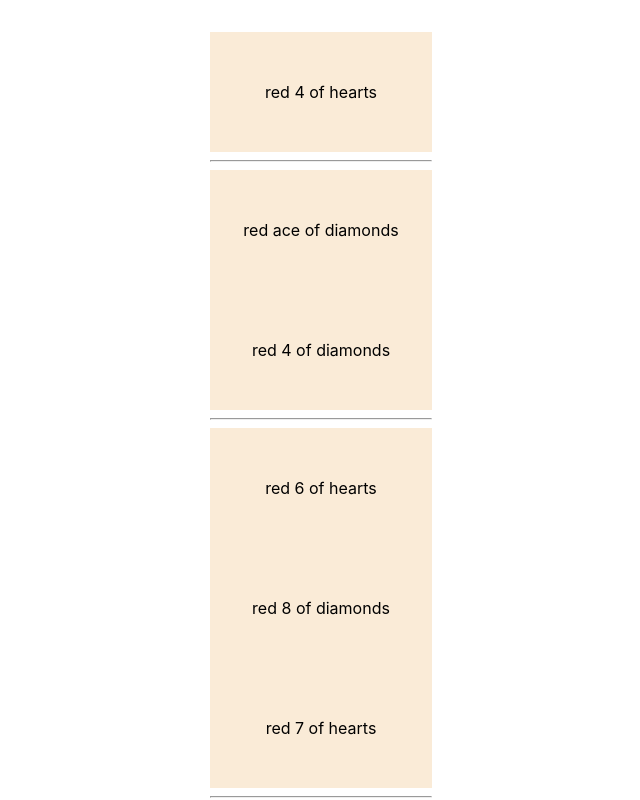
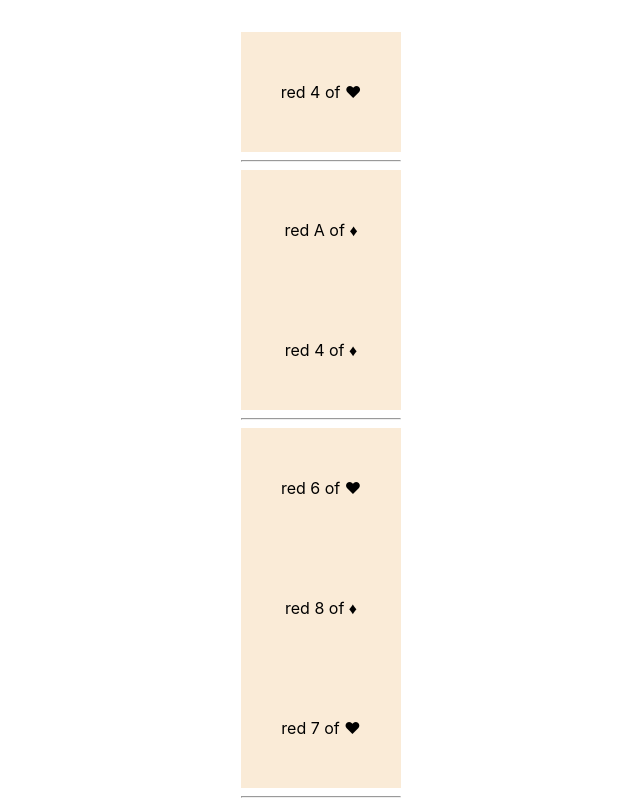
Before and after one commit to maxpasqualis/solitaire-js, a React (Vite) app: page / in a window 1280 px wide. Shown: the top 800 px of the page, without its empty margins (319-959 px from the left). Built offline with nearby package versions, Linux system fonts and the light colour scheme.

Commit message:
Adjust color, suit, type enums to match card rendering

```diff
--- a/src/behavior/cardObj.js
+++ b/src/behavior/cardObj.js
@@ -6,7 +6,7 @@ class CardObj {
   }
 
   toString() {
-    return `${this.color.name} ${this.type.name} of ${this.suit.name}`;
+    return `${this.color.value} ${this.type.value} of ${this.suit.value}`;
   }
 }
 
--- a/src/behavior/enum/color.js
+++ b/src/behavior/enum/color.js
@@ -2,12 +2,12 @@ class Color {
   static Red = new Color("red");
   static Black = new Color("black");
 
-  constructor(name) {
-    this.name = name;
+  constructor(value) {
+    this.value = value;
   }
 
   toString() {
-    return `Color.${this.name}`;
+    return `Color.${this.value}`;
   }
 }
 
--- a/src/behavior/enum/suit.js
+++ b/src/behavior/enum/suit.js
@@ -1,15 +1,15 @@
 class Suit {
-  static Hearts = new Suit("hearts");
-  static Diamonds = new Suit("diamonds");
-  static Clubs = new Suit("clubs");
-  static Spades = new Suit("spades");
+  static Hearts = new Suit("♥");
+  static Diamonds = new Suit("♦");
+  static Clubs = new Suit("♣");
+  static Spades = new Suit("♠");
 
-  constructor(name) {
-    this.name = name;
+  constructor(value) {
+    this.value = value;
   }
 
   toString() {
-    return `Suit.${this.name}`;
+    return `Suit.${this.value}`;
   }
 }
 
--- a/src/behavior/enum/type.js
+++ b/src/behavior/enum/type.js
@@ -1,8 +1,8 @@
 class Type {
-  static King = new Type("king");
-  static Queen = new Type("queen");
-  static Jack = new Type("jack");
-  static Ace = new Type("ace");
+  static King = new Type("K");
+  static Queen = new Type("Q");
+  static Jack = new Type("J");
+  static Ace = new Type("A");
   static 2 = new Type("2");
   static 3 = new Type("3");
   static 4 = new Type("4");
@@ -13,12 +13,12 @@ class Type {
   static 9 = new Type("9");
   static 10 = new Type("10");
 
-  constructor(name) {
-    this.name = name;
+  constructor(value) {
+    this.value = value;
   }
 
   toString() {
-    return `Type.${this.name}`;
+    return `Type.${this.value}`;
   }
 }
 
```
